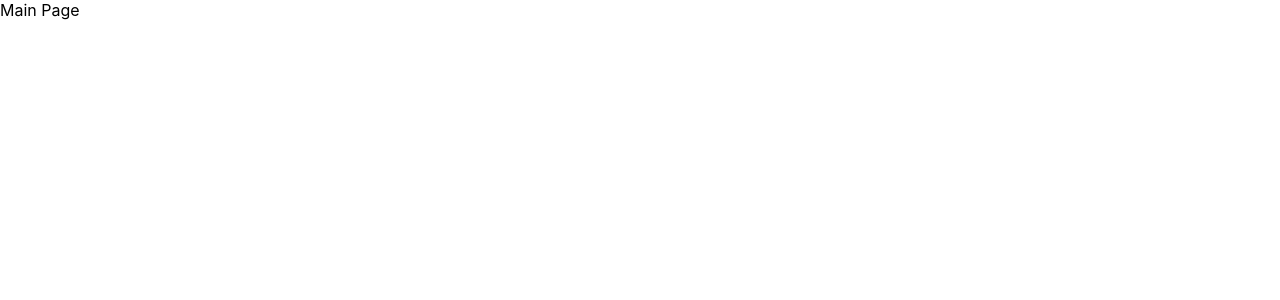
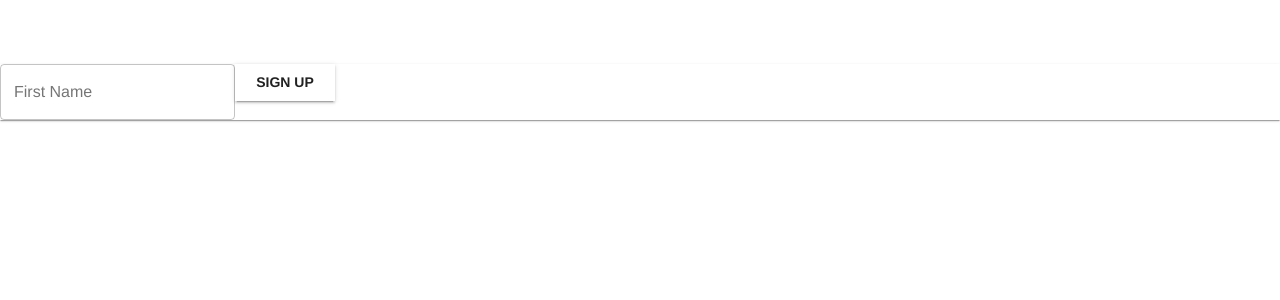
Before and after one commit to dzx11/form-template, a React (Create React App) app: page / in a window 1280 px wide. Shown: the top 300 px of the page. Built offline with nearby package versions, Linux system fonts and the light colour scheme.

Commit message:
Add first name field and sign up button

```diff
--- a/src/App.js
+++ b/src/App.js
@@ -12,11 +12,6 @@ import './App.css';
 const MainPage = lazy(() => import("./pages/MainPage"));
 
 const theme = createMuiTheme({
-  background: "black",
-  palette: {
-    type: "dark",
-    background: "black",
-  },
   typography: {
     fontFamily: ["Helvetica Neue"].join(","),
   },
--- a/src/pages/MainPage.js
+++ b/src/pages/MainPage.js
@@ -1,6 +1,10 @@
 import { withStyles } from "@material-ui/core";
 import { makeStyles } from "@material-ui/core/styles";
-import React from "react";
+import TextField from "@material-ui/core/TextField";
+import Paper from "@material-ui/core/Paper";
+import Button from "@material-ui/core/Button";
+
+import React, {useRef, useState} from "react";
 
 const useStyles = makeStyles((theme) => ({
     root: {
@@ -15,12 +19,51 @@ const useStyles = makeStyles((theme) => ({
     },
   }));
 
-
 const MainPage = () => {
     const classes = useStyles();
+    const inputRef = useRef()
+
+    const [firstName, setFirstName] = useState("");
+    const [lastName, setLastName] = useState("");
+    const [email, setEmail] = useState("");
+    const [password, setPassword] = useState("");
+    const [confirmPassword, setConfirmPassword] = useState("");
+    const [termsAndConditions, setTermsAndConditions] = useState(false);
+
+    const [didSubmit, setDidSubmit] = useState(false);
+
+    const submit = (e) => {
+        setDidSubmit(true);
+
+    }
     return (
         <>
-            Main Page
+            <div className={classes.root}>
+                <Paper square>
+                    <form className={classes.form} autoComplete="off">
+                        <TextField
+                        id="main-page-firstname"
+                        onChange={(event) => setFirstName(event.target.value)}
+                        label="First Name"
+                        variant="outlined"
+                        inputRef={inputRef}
+                        />
+                        <Button
+                        variant="contained"
+                        onClick={submit}
+                        style={{
+                            backgroundColor: "white",
+                            width: "100vw",
+                            maxWidth: "100px",
+                            fontWeight: "bold",
+                            borderRadius: "0",
+                        }}
+                        >
+                        SIGN UP
+                        </Button>
+                    </form>
+                </Paper>
+            </div>
         </>
     )
 }
```
